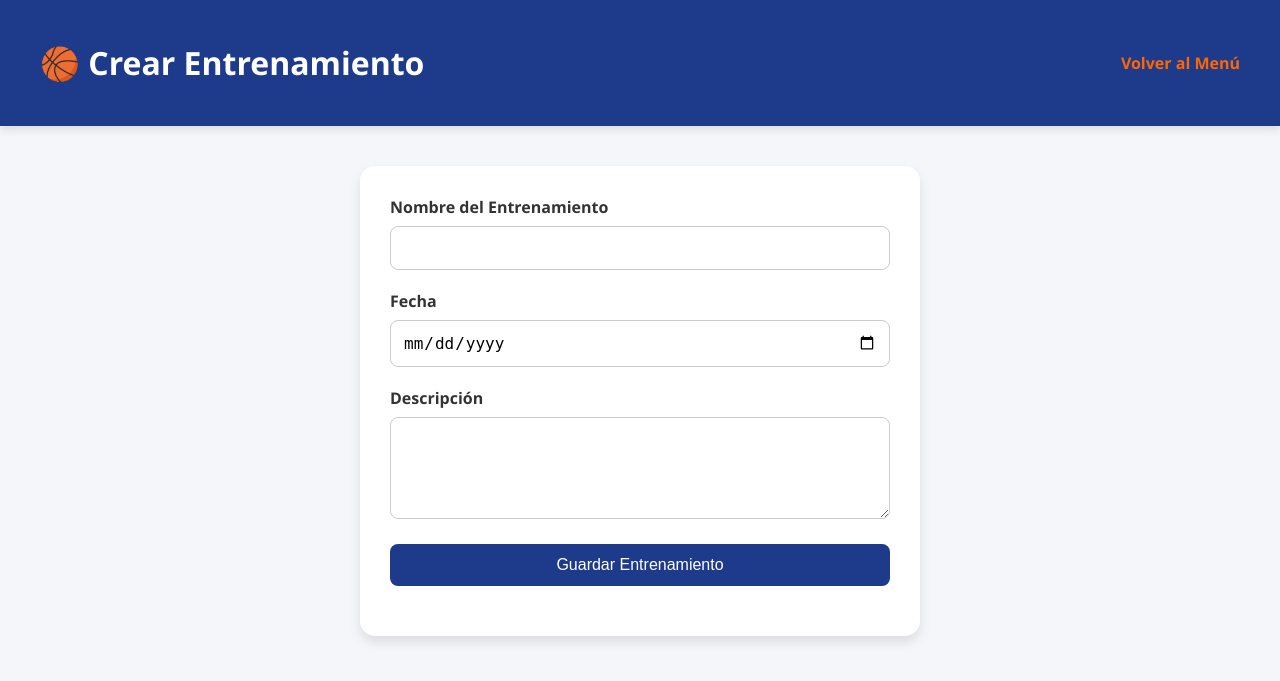
After one commit to Ikerpc123/TraiNoob, a Spring Boot app: page /entrenador/crear-entrenamiento in a window 1280 px wide. The commit adds this page. Shown: the top 681 px of the page. Run offline with Spring Boot 4, Linux system fonts and the light colour scheme; the visitor is signed in with stand-in values (Sample User, id 1); some of the project's set-up classes (security, data sources, template engines, error pages and the like) are left out, and stand-ins take their place.

Commit message:
Creación de Entrenamientos

```diff
--- a/src/main/java/com/ikerpc123/trainoob/configuracion/SecurityConfiguration.java
+++ b/src/main/java/com/ikerpc123/trainoob/configuracion/SecurityConfiguration.java
@@ -22,7 +22,7 @@ public class SecurityConfiguration {
         http
             .csrf(AbstractHttpConfigurer::disable)
             .authorizeHttpRequests(auth -> auth
-                .requestMatchers("/login", "/registroEntrenador", "/registroJugador", "/css/**", "/js/**", "/media/**").permitAll()
+                .requestMatchers("/index", "/login", "/registroEntrenador", "/registroJugador", "/css/**", "/js/**", "/media/**").permitAll()
                 .requestMatchers("/menuEntrenador/**").hasRole("ENTRENADOR")
                 .requestMatchers("/menuJugador/**").hasRole("JUGADOR")
                 .anyRequest().authenticated()
--- a/src/main/java/com/ikerpc123/trainoob/controlador/EntrenamientoController.java
+++ b/src/main/java/com/ikerpc123/trainoob/controlador/EntrenamientoController.java
@@ -1,5 +1,59 @@
 package com.ikerpc123.trainoob.controlador;
 
+import java.util.Date;
+
+import org.springframework.beans.factory.annotation.Autowired;
+import org.springframework.format.annotation.DateTimeFormat;
+import org.springframework.security.core.Authentication;
+import org.springframework.security.core.context.SecurityContextHolder;
+import org.springframework.stereotype.Controller;
+import org.springframework.ui.Model;
+import org.springframework.web.bind.annotation.GetMapping;
+import org.springframework.web.bind.annotation.PostMapping;
+import org.springframework.web.bind.annotation.RequestMapping;
+import org.springframework.web.bind.annotation.RequestParam;
+
+import com.ikerpc123.trainoob.modelo.Entrenador;
+import com.ikerpc123.trainoob.modelo.Entrenamiento;
+import com.ikerpc123.trainoob.repositorio.EntrenadorRepository;
+import com.ikerpc123.trainoob.servicio.EntrenamientoService;
+
+@Controller
+@RequestMapping("/entrenador")
 public class EntrenamientoController {
 
+    @Autowired
+    private EntrenamientoService entrenamientoService;
+
+    @Autowired
+    private EntrenadorRepository entrenadorRepository;
+
+    @GetMapping("/crear-entrenamiento")
+    public String mostrarFormulario(Model model) {
+        model.addAttribute("entrenamiento", new Entrenamiento());
+        return "crearEntrenamiento";
+    }
+
+    @PostMapping("/crear-entrenamiento")
+    public String crearEntrenamiento(
+            @RequestParam String nombre,
+            @RequestParam @DateTimeFormat(pattern = "yyyy-MM-dd") Date fecha,
+            @RequestParam String descripcion) {
+
+        Authentication auth = SecurityContextHolder.getContext().getAuthentication();
+        String email = auth.getName(); // el email del usuario autenticado
+
+        Entrenador entrenador = entrenadorRepository.findByUsuarioEmail(email);
+        if (entrenador == null) return "redirect:/login";
+
+        Entrenamiento entrenamiento = new Entrenamiento();
+        entrenamiento.setNombre(nombre);
+        entrenamiento.setFecha(fecha);
+        entrenamiento.setDescripcion(descripcion);
+        entrenamiento.setEntrenador(entrenador);
+
+        entrenamientoService.guardarEntrenamiento(entrenamiento);
+
+        return "redirect:/menuEntrenador";
+    }
 }
--- a/src/main/java/com/ikerpc123/trainoob/repositorio/EntrenadorRepository.java
+++ b/src/main/java/com/ikerpc123/trainoob/repositorio/EntrenadorRepository.java
@@ -7,4 +7,6 @@ import com.ikerpc123.trainoob.modelo.Entrenador;
 
 @Repository
 public interface EntrenadorRepository extends JpaRepository<Entrenador, Integer> {
+
+	Entrenador findByUsuarioEmail(String email);
 }
--- a/src/main/java/com/ikerpc123/trainoob/repositorio/EntrenamientoRepository.java
+++ b/src/main/java/com/ikerpc123/trainoob/repositorio/EntrenamientoRepository.java
@@ -1,5 +1,8 @@
 package com.ikerpc123.trainoob.repositorio;
 
-public class EntrenamientoRepository {
+import org.springframework.data.jpa.repository.JpaRepository;
 
+import com.ikerpc123.trainoob.modelo.Entrenamiento;
+
+public interface EntrenamientoRepository extends JpaRepository<Entrenamiento, Integer> {
 }
--- a/src/main/java/com/ikerpc123/trainoob/servicio/EntrenamientoService.java
+++ b/src/main/java/com/ikerpc123/trainoob/servicio/EntrenamientoService.java
@@ -1,5 +1,9 @@
 package com.ikerpc123.trainoob.servicio;
 
-public class EntrenamientoService {
+import com.ikerpc123.trainoob.modelo.Entrenamiento;
+
+public interface EntrenamientoService {
+
+	Entrenamiento guardarEntrenamiento(Entrenamiento entrenamiento);
 
 }
--- a/src/main/resources/static/css/formulario.css
+++ b/src/main/resources/static/css/formulario.css
@@ -1,44 +1,92 @@
-.form-container {
-    background-color: white;
-    width: 60%;
-    margin: 40px auto;
-    padding: 30px;
-    border-radius: 10px;
+body {
+    font-family: 'Segoe UI', Tahoma, Geneva, Verdana, sans-serif;
+    background: #f5f6fa;
+    margin: 0;
+    padding: 0;
+}
+
+header {
+    background-color: #1E3A8A;
+    color: white;
+    padding: 20px 0;
+    text-align: center;
     box-shadow: 0 4px 8px rgba(0,0,0,0.1);
 }
 
-.form-container h2 {
+header .container {
+    display: flex;
+    justify-content: space-between;
+    align-items: center;
+    padding: 0 40px;
+}
+
+header a {
+    color: #FF6600;
+    font-weight: bold;
+    text-decoration: none;
+    transition: color 0.3s ease;
+}
+
+header a:hover {
+    color: #ffffff;
+}
+
+main {
+    display: flex;
+    justify-content: center;
+    padding: 40px 20px;
+}
+
+.form-container {
+    background: white;
+    padding: 30px;
+    border-radius: 15px;
+    width: 100%;
+    max-width: 500px;
+    box-shadow: 0 6px 12px rgba(0,0,0,0.1);
+}
+
+form h2 {
     color: #1E3A8A;
+    text-align: center;
     margin-bottom: 20px;
-    text-align: center;
 }
 
 .form-group {
-    margin-bottom: 15px;
+    margin-bottom: 20px;
 }
 
 .form-group label {
     display: block;
-    margin-bottom: 5px;
+    margin-bottom: 8px;
     color: #333;
-    font-weight: bold;
+    font-weight: 600;
 }
 
-.form-group input, .form-group select {
+.form-group input,
+.form-group textarea {
     width: 100%;
-    padding: 10px;
+    padding: 12px;
     border: 1px solid #ccc;
-    border-radius: 5px;
+    border-radius: 8px;
+    font-size: 1rem;
+    box-sizing: border-box;
+}
+
+.form-group textarea {
+    resize: vertical;
 }
 
 .form-group button {
+    width: 100%;
+    padding: 12px;
+    font-size: 1rem;
     background-color: #1E3A8A;
     color: white;
-    padding: 12px 20px;
-    font-size: 1rem;
     border: none;
-    border-radius: 5px;
+    border-radius: 8px;
     cursor: pointer;
+    transition: background-color 0.3s ease;
 }
 
 .form-group button:hover {
--- /dev/null
+++ b/src/main/resources/templates/crearEntrenamiento.html
@@ -0,0 +1,38 @@
+<!DOCTYPE html>
+<html lang="es" xmlns:th="http://www.thymeleaf.org">
+<head>
+    <meta charset="UTF-8">
+    <title>Crear Entrenamiento</title>
+    <link rel="stylesheet" href="/css/formulario.css">
+</head>
+<body>
+    <header>
+        <div class="container">
+            <h1>🏀 Crear Entrenamiento</h1>
+            <a href="/menuEntrenador">Volver al Menú</a>
+        </div>
+    </header>
+
+    <main>
+        <div class="form-container">
+            <form action="#" th:action="@{/entrenador/crear-entrenamiento}" method="post">
+                <div class="form-group">
+                    <label for="nombre">Nombre del Entrenamiento</label>
+                    <input type="text" name="nombre" required>
+                </div>
+                <div class="form-group">
+                    <label for="fecha">Fecha</label>
+                    <input type="date" name="fecha" required>
+                </div>
+                <div class="form-group">
+                    <label for="descripcion">Descripción</label>
+                    <textarea name="descripcion" rows="4" required></textarea>
+                </div>
+                <div class="form-group">
+                    <button type="submit">Guardar Entrenamiento</button>
+                </div>
+            </form>
+        </div>
+    </main>
+</body>
+</html>
--- a/src/main/resources/templates/login.html
+++ b/src/main/resources/templates/login.html
@@ -16,7 +16,7 @@
             <h1>🏀 TraiNoob</h1>
         </div>
         <div class="navbar-links">
-            <a href="index.html">Inicio</a>
+            <a href="/index">Inicio</a>
             <a th:href="@{/registroEntrenador}" href="registroEntrenador.html">Registrarse</a>
         </div>
     </nav>
--- a/src/main/resources/templates/menuEntrenador.html
+++ b/src/main/resources/templates/menuEntrenador.html
@@ -3,7 +3,7 @@
 <head>
     <meta charset="UTF-8">
     <title>Menú Principal - TraiNoob</title>
-    <link rel="stylesheet" href="/resources/static/css/menuEntrenador.css">
+    <link rel="stylesheet" href="/css/menuEntrenador.css">
 </head>
 <body>
 
@@ -12,7 +12,7 @@
         <h1>🏀 TraiNoob</h1>
         <nav>
             <ul>
-                <li><a th:href="@{/login}">Cerrar Sesión</a></li>
+                <li><a th:href="@{/logout}">Cerrar Sesión</a></li>
             </ul>
         </nav>
     </div>
@@ -26,7 +26,7 @@
             <div class="menu-item">
                 <h3>Gestión de Entrenamientos</h3>
                 <ul>
-                    <li><a th:href="@{/entrenamientos/crear}">Crear Entrenamiento</a></li>
+                    <li><a th:href="@{/entrenador/crear-entrenamiento}">Crear Entrenamiento</a></li>
                     <li><a th:href="@{/entrenamientos/modificar}">Modificar/Eliminar Entrenamiento</a></li>
                     <li><a th:href="@{/entrenamientos/calendario}">Programar en Calendario</a></li>
                 </ul>
--- a/src/main/resources/templates/registroEntrenador.html
+++ b/src/main/resources/templates/registroEntrenador.html
@@ -4,7 +4,6 @@
     <meta charset="UTF-8">
     <title>Registro de Entrenador - TraiNoob</title>
     <link rel="stylesheet" href="/css/formulario.css">
-    <link rel="stylesheet" href="/css/index.css">
     <style>
 
     </style>
```
Also changed, not shown: src/main/java/com/ikerpc123/trainoob/servicioImpl/EntrenamientoServImpl.java (+16 -1 lines).
